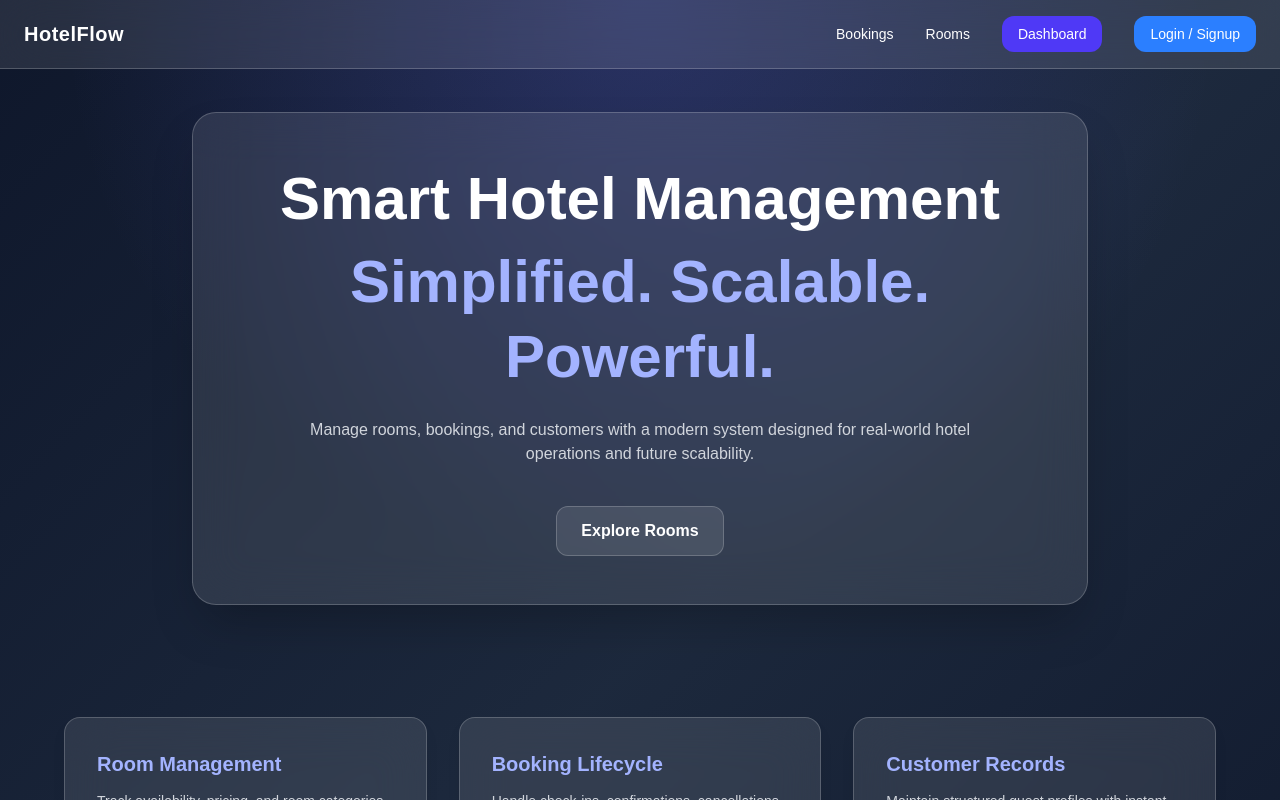
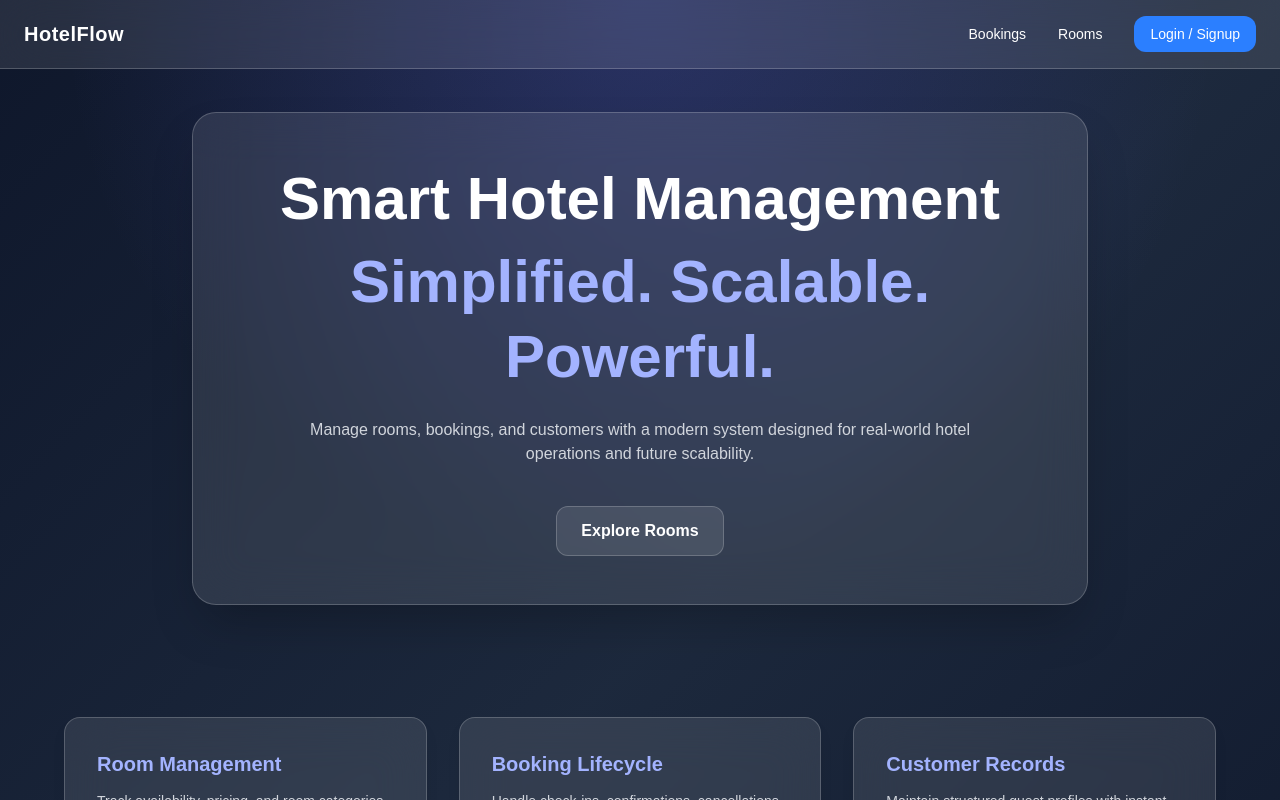
Before and after one commit to Rishabh-Kumar-Sharma/hotel-management-system-front-end, a Next.js app: page / in a window 1280 px wide. Shown: the top 800 px of the page. Built offline with nearby package versions, Linux system fonts and the light colour scheme; no server answers.

Commit message:
Removed unnecessary content from Header

```diff
--- a/app/components/Header/Header.tsx
+++ b/app/components/Header/Header.tsx
@@ -41,12 +41,6 @@ export const Header = () => {
             Rooms
           </Link>
           <Link
-            href="/"
-            className="px-4 py-2 bg-indigo-600 hover:bg-indigo-500 rounded-xl transition"
-          >
-            Dashboard
-          </Link>
-          <Link
             href="/Login"
             className="px-4 py-2 bg-blue-500 hover:bg-blue-400 rounded-xl transition"
           >
```
